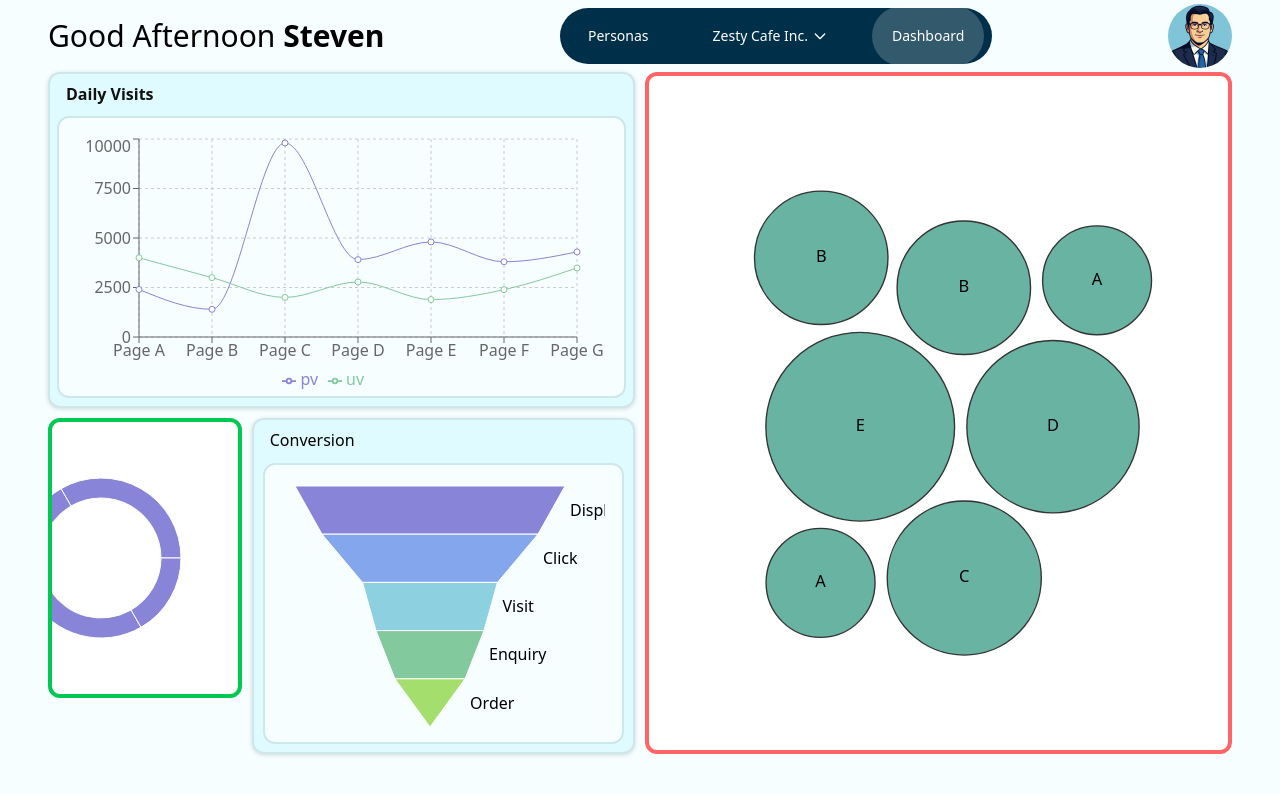
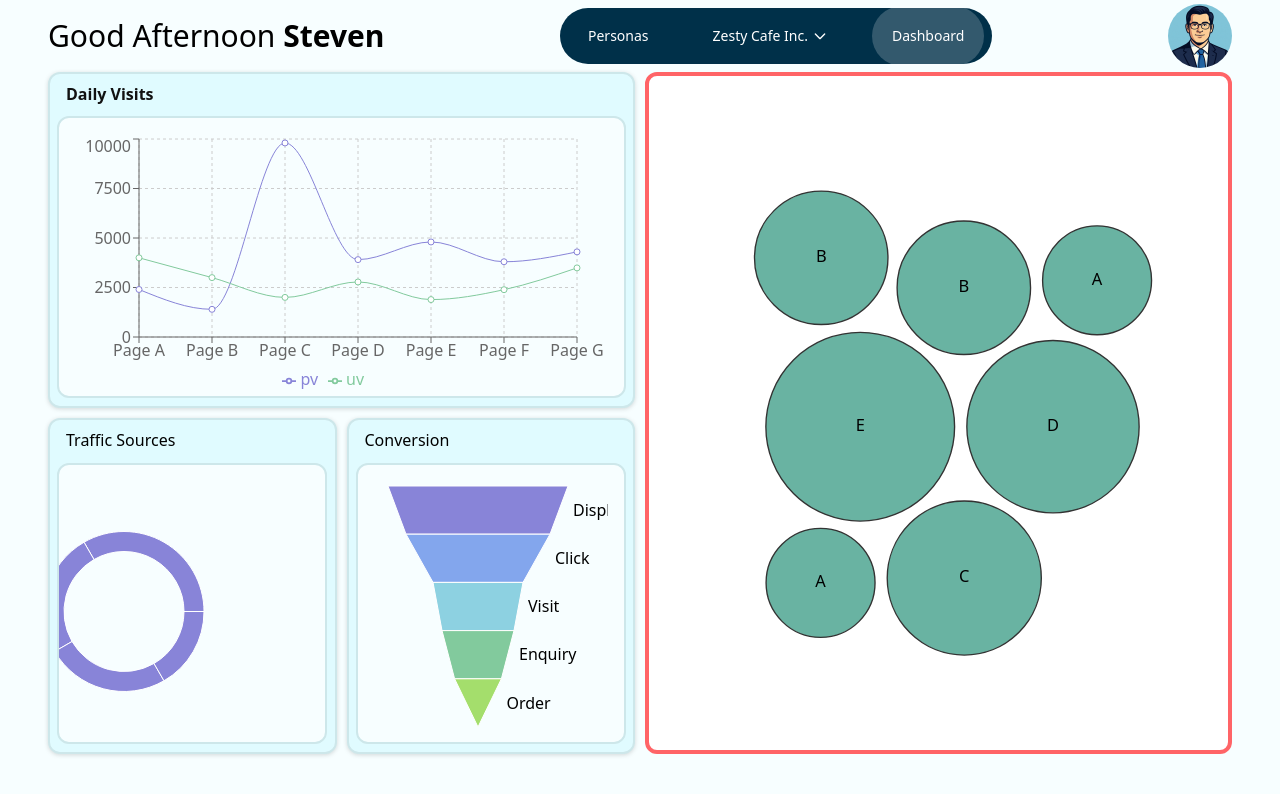
Before and after one commit to leozhengcs/Storm-Hacks-2025, a Next.js app: page /dashboard in a window 1280 px wide. Shown: the top 794 px of the page. Built offline with nearby package versions, Linux system fonts and the light colour scheme.

Commit message:
styling AGAIN

```diff
--- a/src/app/components/PieGraph.tsx
+++ b/src/app/components/PieGraph.tsx
@@ -2,10 +2,10 @@ import { Pie, PieChart, ResponsiveContainer, Cell, Sector, SectorProps } from 'r
 import { useState } from 'react';
 
 const data = [
-  { name: 'Group A', value: 400,description:"hello testing 1" },
-  { name: 'Group B', value: 300,description:"hello testing 2" },
-  { name: 'Group C', value: 300,description:"hello testing 3" },
-  { name: 'Group D', value: 200,description:"hello testing 4" },
+  { name: 'Group A', value: 400, description: "hello testing 1" },
+  { name: 'Group B', value: 300, description: "hello testing 2" },
+  { name: 'Group C', value: 300, description: "hello testing 3" },
+  { name: 'Group D', value: 200, description: "hello testing 4" },
 ];
 
 type Coordinate = {
@@ -37,7 +37,7 @@ const renderActiveShape = (props: any) => {
       {/* Simple "textbox" with details */}
       <foreignObject
         x={cx! + outerRadius + 10} // roughly center the box
-          y={cy! - outerRadius } // place above the slice
+        y={cy! - outerRadius} // place above the slice
         width={100}
         height={200}
       >
@@ -62,7 +62,9 @@ const renderActiveShape = (props: any) => {
 
 export default function PieGraph() {
   return (
-    <div className='border-4 border-green-500 bg-white w-1/2 rounded-xl h-[35vh]'>
+    <div className='flex flex-col border-2 border-cardBorder bg-card w-full h-[42vh] rounded-xl drop-shadow-sm'>
+      <div className='ml-4 mt-2 h-[5vh]'>Traffic Sources</div>
+      <div className='h-[95%] w-[95%] self-center border-2 border-cardBorder bg-backgroundWhite rounded-xl mb-2 pt-4 pr-4'>
         <ResponsiveContainer width="100%" height="100%">
           <PieChart width={400} height={400}>
             <Pie
@@ -78,5 +80,6 @@ export default function PieGraph() {
           </PieChart>
         </ResponsiveContainer>
       </div>
+    </div>
   );
 }
```
Lines whose indentation alone changed are shown as unchanged.
